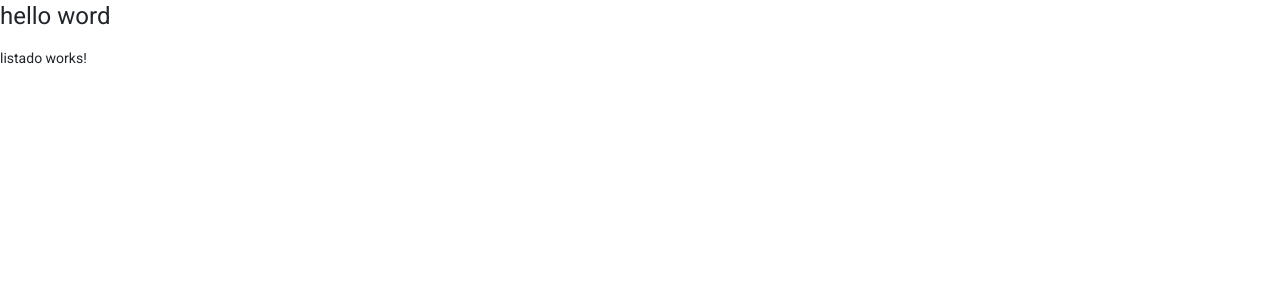
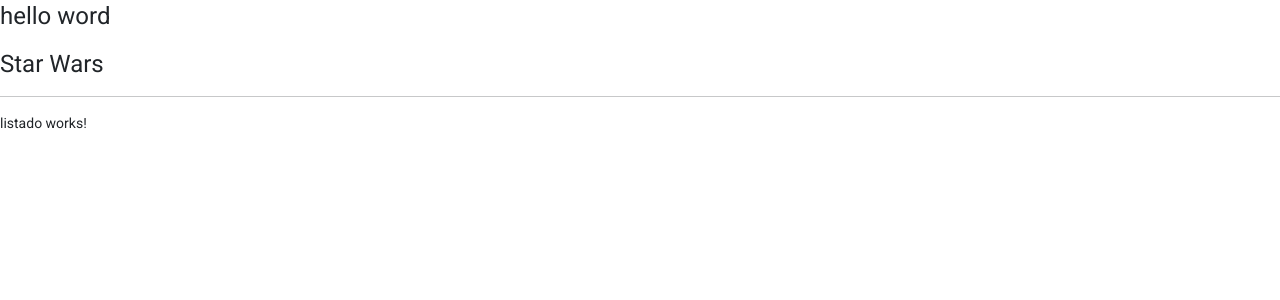
Before and after one commit to ConxiCR/prototipStarWars, an Angular app: page /naves/listado in a window 1280 px wide. Shown: the top 300 px of the page. Built offline with nearby package versions, Linux system fonts and the light colour scheme.

Commit message:
creación componente Home ruta padre
Signed-off-by: ConxiCr <conxicr@hotmail.com>

```diff
--- a/src/app/naves/naves.module.ts
+++ b/src/app/naves/naves.module.ts
@@ -5,6 +5,7 @@
 
 import { BuscarComponent } from './pages/buscar/buscar.component';
 import { ListadoComponent } from './pages/listado/listado.component';
+import { HomeComponent } from './pages/home/home.component';
 
 
 
@@ -12,7 +13,8 @@
 @NgModule({
   declarations: [
     BuscarComponent,
-    ListadoComponent
+    ListadoComponent,
+    HomeComponent
   ],
   imports: [
     CommonModule,
--- /dev/null
+++ b/src/app/naves/pages/home/home.component.html
@@ -0,0 +1,4 @@
+<h1>Star Wars</h1>
+<hr>
+
+<router-outlet></router-outlet>
--- /dev/null
+++ b/src/app/naves/pages/home/home.component.ts
@@ -0,0 +1,14 @@
+import { Component, OnInit } from '@angular/core';
+
+@Component({
+  selector: 'app-home',
+  templateUrl: './home.component.html',
+})
+export class HomeComponent implements OnInit {
+
+  constructor() { }
+
+  ngOnInit(): void {
+  }
+
+}
```
Also changed, not shown: src/app/naves/naves-routing.module.ts (+6 -12 lines).
